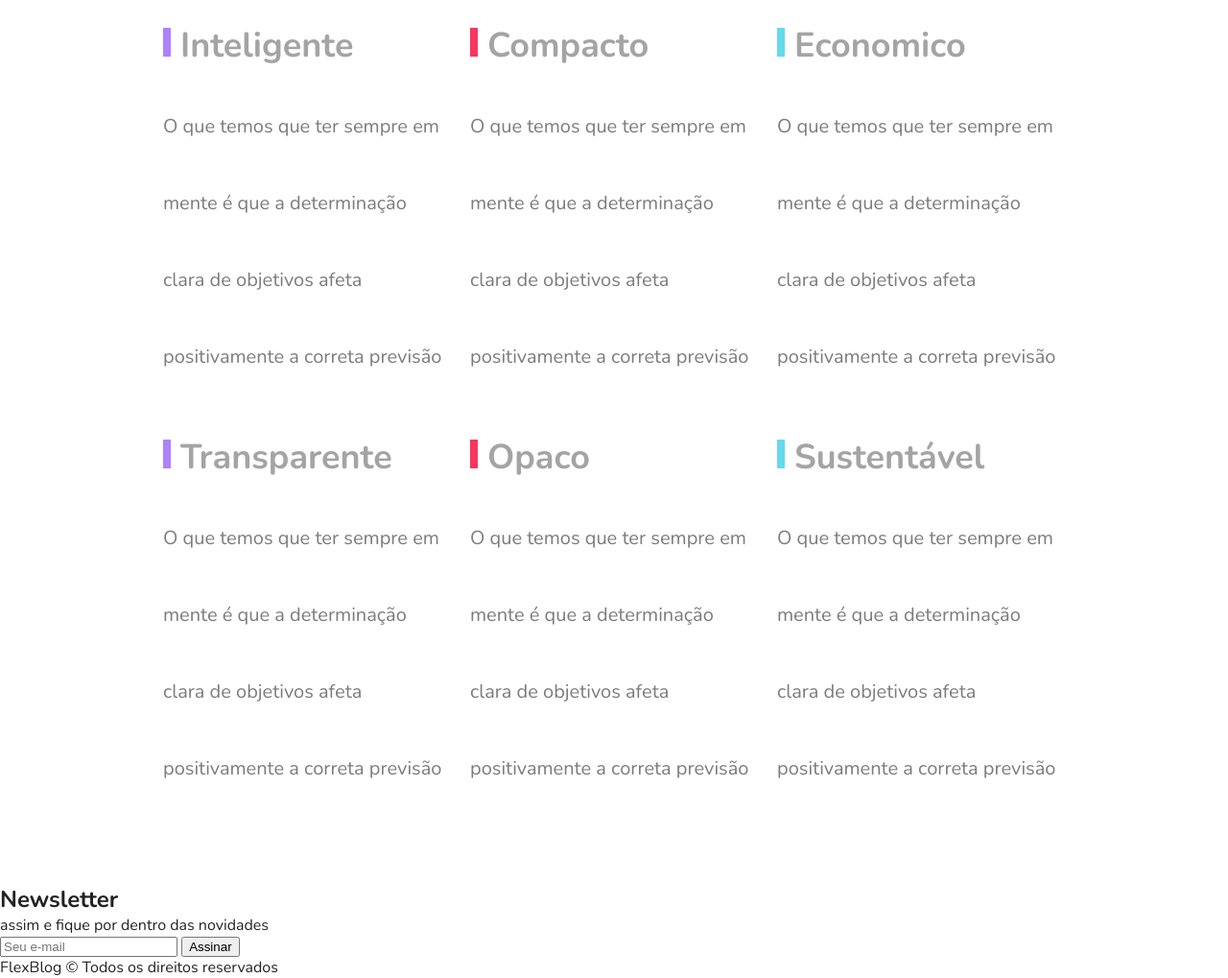
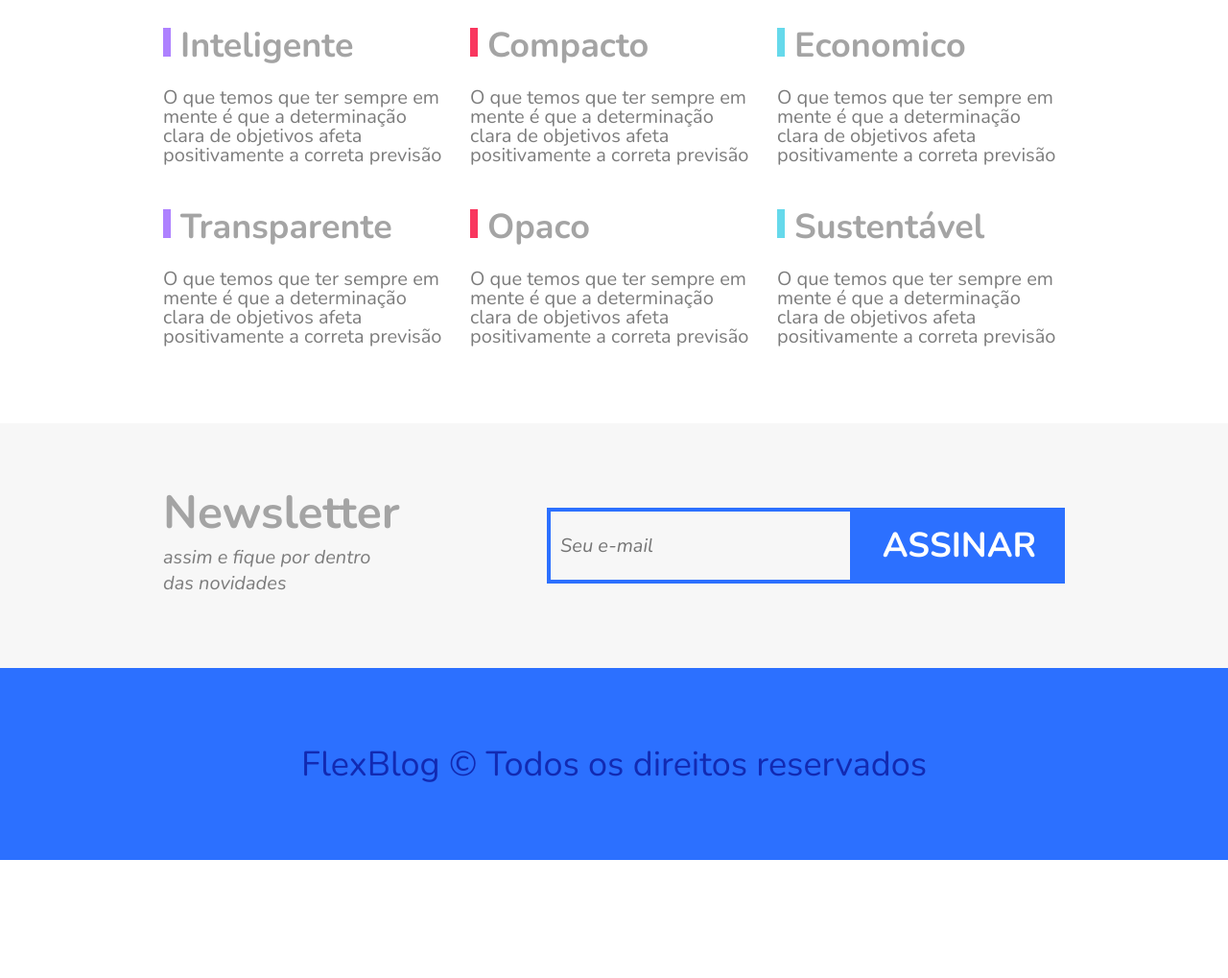
Before and after one commit to Lftho/JobSemanal-Origamid, a plain HTML site: page index.html in a window 1280 px wide. Shown: the part 2620-3639 px from the top of the page at 96% size. After the commit the page ends 3516 px from the top, so only its background shows below. Drawn offline with nearby package versions, Linux system fonts and the light colour scheme.

Commit message:
estilizando a class footer

```diff
--- a/css/style.css
+++ b/css/style.css
@@ -320,6 +320,93 @@ img {
 
 .qualidade-item p {
   font-size: 1.25em;
-  line-height: 4;
+  line-height: 1;
   color: #7c7c7c;
 }
+
+
+/* Newsletter */
+
+.newsletter {
+  background-color:#f7f7f7;
+  padding: 60px calc((100% - 960px) / 2);
+  display: flex;
+  flex-wrap: wrap;
+}
+
+.newsletter-info {
+  flex: 1 1 240px;
+  margin: 0 10px;
+  min-width: 240px;
+}
+
+.newsletter-info h1 {
+  font-size: 3em;
+  color: #a4a4a4;
+}
+
+.newsletter p {
+  font-size: 1.25em;
+  font-style: italic;
+  max-width: 230px;
+  color: #7c7c7c;
+  margin-bottom: 15px;
+}
+
+.newsletter-form {
+  flex: 2 1 260px;
+  margin: 0 10px;
+  align-self: center;
+  display: flex;
+  flex-wrap: wrap;
+}
+
+.newsletter-form input {
+  flex: 3 1 260px;
+  font-size: 1.25em;
+  color: #7c7c7c;
+  font-style: italic;
+  font-family: "Nunito", Arial, Helvetica, sans-serif;
+  border: 4px solid #2c70ff;
+  background-color: transparent;
+  padding: 15px 10px;
+  margin: 0px;
+  border-radius: 0px;
+}
+
+.newsletter-form button {
+  flex: 1 1 200px;
+  font-family: "Nunito", Arial, Helvetica, sans-serif;
+  font-size: 2.25em;
+  font-weight: bold;
+  text-transform: uppercase;
+  color: white;
+  background-color: #2c70ff;
+  cursor: pointer;
+  border: 0px;
+  outline: none;
+  padding: 15px 10px;
+}
+
+@media (max-width: 600px) {
+  .newsletter-form button {
+    font-size: 1.5em;
+  }
+}
+
+/* Footer */
+
+.footer {
+  display: flex;
+  height: 200px;
+  background: #2c70ff;
+  align-items: center;
+  justify-content: center;
+}
+
+.footer p {
+  flex: 1;
+  text-align: center;
+  font-size: 2.25em;
+  color: #122ab2;
+}
--- a/index.html
+++ b/index.html
@@ -26,7 +26,7 @@
         <ul>
           <li><a href="#sobre">Sobre</a></li>
           <li><a href="#produtos">Produtos</a></li>
-          <li><a href="#precos">Preço</a></li>
+          <li><a href="#preco">Preço</a></li>
           <li><a href="#qualidade">Qualidade</a></li>
         </ul>
       </nav>
```
